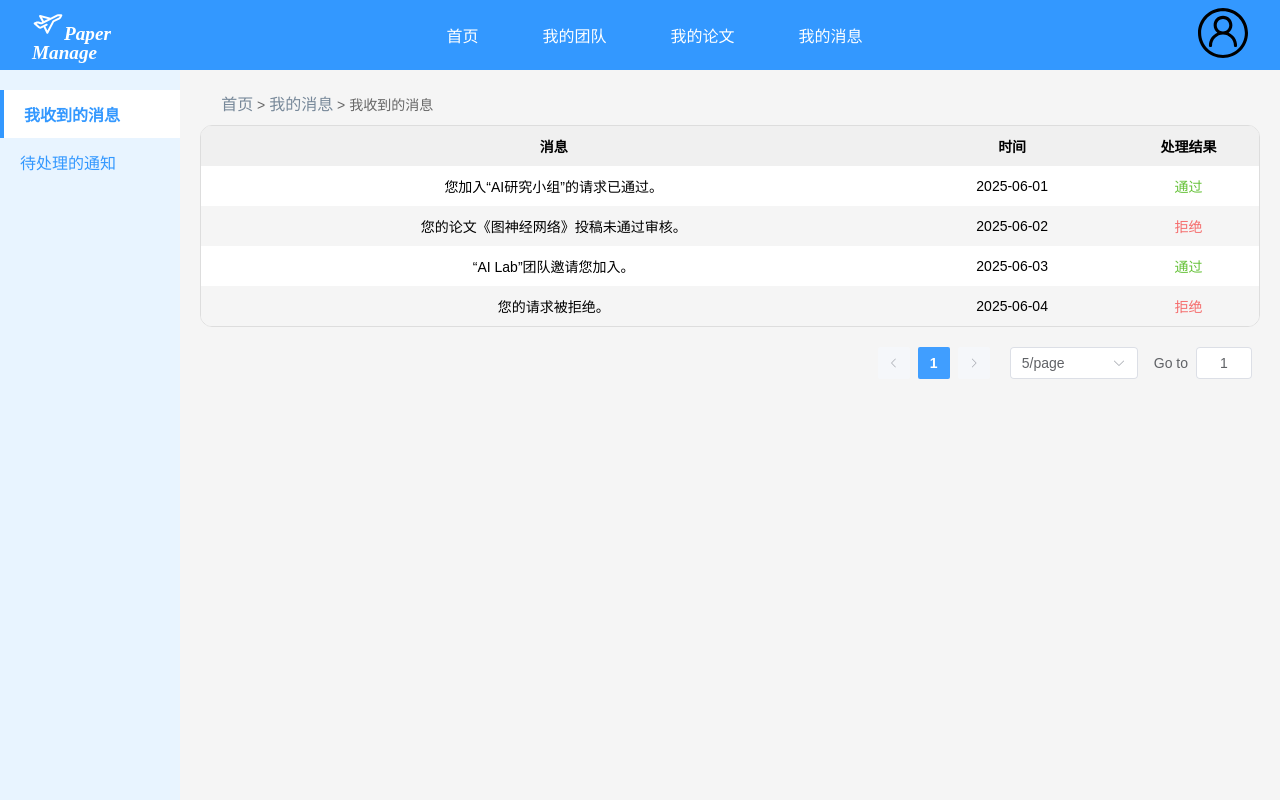
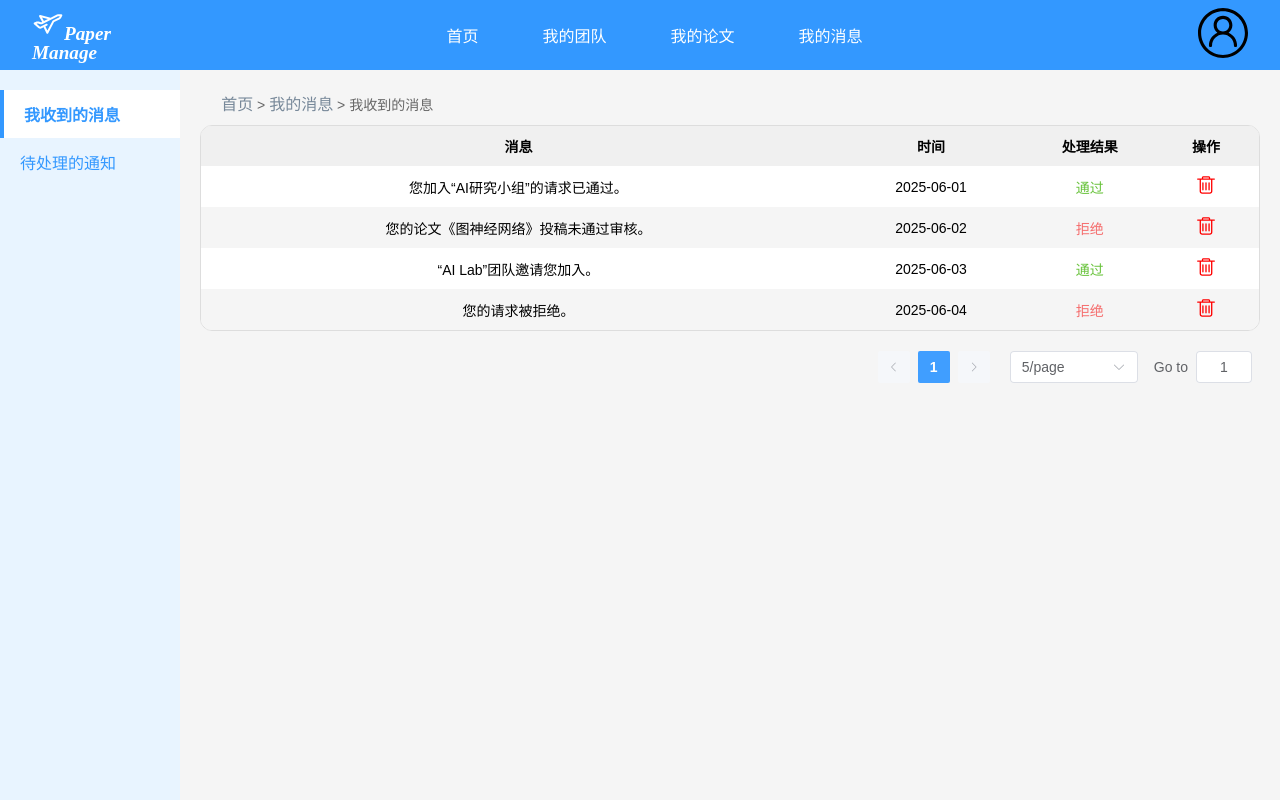
Before and after one commit to NingNZ/Paper-Manage-System, a Vue app in the folder vueProject/: page /notice in a window 1280 px wide. Both pictures are taken after a click on the element "我收到的消息". Built offline with nearby package versions, Linux system fonts and the light colour scheme; what particles.vue3 would draw is missing.

Commit message:
优化我的通知界面

```diff
--- a/vueProject/package.json
+++ b/vueProject/package.json
@@ -10,6 +10,7 @@
   },
   "dependencies": {
     "axios": "^1.9.0",
+    "echarts": "^5.6.0",
     "element-plus": "^2.9.10",
     "file-saver": "^2.0.5",
     "particles.vue3": "^2.12.0",
--- a/vueProject/pages/MyNotices.vue
+++ b/vueProject/pages/MyNotices.vue
@@ -30,7 +30,8 @@
         </div>
 
         <div class="table-wrapper">
-          <table class="custom-table">
+          <!-- 表格头部 -->
+          <table v-if="hasItems" class="custom-table">
             <thead>
               <tr v-if="activeSidebar === '待处理的通知'">
                 <th class="message-col">消息</th>
@@ -42,37 +43,59 @@
                 <th class="message-col">消息</th>
                 <th class="time-col">时间</th>
                 <th class="status-col">处理结果</th>
+                <th class="action-col">操作</th>
               </tr>
             </thead>
             <tbody>
               <tr v-for="(item, index) in pagedItems" :key="index" :class="index % 2 === 0 ? 'even-row' : 'odd-row'">
+                <!-- 待处理通知 -->
                 <template v-if="activeSidebar === '待处理的通知'">
                   <td class="message-col">{{ item.message }}</td>
                   <td class="time-col">{{ formatDate(item.time) }}</td>
-                  <td class="status-col">
-                    <span :class="statusClass(item.status)">{{ item.status }}</span>
-                  </td>
+                  <td class="status-col"><span class="status-gray">未处理</span></td>
                   <td class="action-col">
-                    <el-button size="small" type="success" plain>通过</el-button>
-                    <el-button size="small" type="danger" plain>拒绝</el-button>
+                    <el-button size="small" type="success" plain @click="handleDecision(index, '通过')">通过</el-button>
+                    <el-button size="small" type="danger" plain @click="handleDecision(index, '拒绝')">拒绝</el-button>
                   </td>
                 </template>
+
+                <!-- 我收到的消息 -->
                 <template v-else>
                   <td class="message-col">{{ item.message }}</td>
                   <td class="time-col">{{ formatDate(item.time) }}</td>
                   <td class="status-col">
                     <span :class="resultClass(item.result)">{{ item.result }}</span>
                   </td>
+                  <td class="action-col">
+                    <img
+                      src="../assets/delete.svg"
+                      alt="删除"
+                      class="icon-action"
+                      @click="handleDelete(item)"
+                    />
+                  </td>
                 </template>
               </tr>
             </tbody>
           </table>
+
+          <!-- 空数据时提示 -->
+          <div v-else class="empty-text">
+            <template v-if="activeSidebar === '待处理的通知'">
+              您没有未处理的通知
+            </template>
+            <template v-else>
+              您还没有收到任何消息
+            </template>
+          </div>
         </div>
 
+        <!-- 分页 -->
         <el-pagination
+          v-if="hasItems"
           background
           layout="prev, pager, next, sizes, jumper"
-          :total="activeSidebar === '待处理的通知' ? noticeList.length : receivedList.length"
+          :total="totalItems"
           :page-size="pageSize"
           :current-page="currentPage"
           @current-change="handlePageChange"
@@ -98,41 +121,34 @@ const setActive = (val) => {
   currentPage.value = 1
 }
 
-// 模拟数据
-const noticeList = [
-  { message: '《AI研究进展》申请加入您的团队“AI研究小组”', time: '2025-06-01 10:30', status: '未处理' },
-  { message: '《图神经网络》申请加入您的团队“图智能”', time: '2025-06-02 11:00', status: '已通过' },
-  { message: '《Transformer结构优化》协作请求待处理', time: '2025-06-03 14:45', status: '已拒绝' },
-  { message: '《神经网络安全性分析》加入请求', time: '2025-06-04 16:20', status: '未处理' },
-  { message: '《大模型压缩》希望参与您的研究团队', time: '2025-06-05 09:50', status: '已拒绝' },
-]
+const noticeList = ref([
+  { message: '《AI研究进展》申请加入您的团队“AI研究小组”', time: '2025-06-01 10:30' },
+  { message: '《图神经网络》申请加入您的团队“图智能”', time: '2025-06-02 11:00' },
+  { message: '《Transformer结构优化》协作请求待处理', time: '2025-06-03 14:45' },
+  { message: '《神经网络安全性分析》加入请求', time: '2025-06-04 16:20' },
+  { message: '《大模型压缩》希望参与您的研究团队', time: '2025-06-05 09:50' }
+])
 
-const receivedList = [
+const receivedList = ref([
   { message: '您加入“AI研究小组”的请求已通过。', time: '2025-06-01 10:10', result: '通过' },
   { message: '您的论文《图神经网络》投稿未通过审核。', time: '2025-06-02 12:00', result: '拒绝' },
   { message: '“AI Lab”团队邀请您加入。', time: '2025-06-03 13:30', result: '通过' },
-  { message: '您的请求被拒绝。', time: '2025-06-04 15:00', result: '拒绝' },
-]
+  { message: '您的请求被拒绝。', time: '2025-06-04 15:00', result: '拒绝' }
+])
 
-// 分页逻辑
 const pagedItems = computed(() => {
-  const list = activeSidebar.value === '待处理的通知' ? noticeList : receivedList
+  const list = activeSidebar.value === '待处理的通知' ? noticeList.value : receivedList.value
   const start = (currentPage.value - 1) * pageSize.value
   return list.slice(start, start + pageSize.value)
 })
 
-// 格式化时间为 YYYY-MM-DD
-const formatDate = (datetime) => {
-  return datetime.split(' ')[0]
-}
+const totalItems = computed(() => {
+  return activeSidebar.value === '待处理的通知' ? noticeList.value.length : receivedList.value.length
+})
 
-// 状态样式绑定
-const statusClass = (status) => {
-  if (status === '未处理') return 'status-gray'
-  if (status === '已通过') return 'status-green'
-  if (status === '已拒绝') return 'status-red'
-  return ''
-}
+const hasItems = computed(() => totalItems.value > 0)
+
+const formatDate = (datetime) => datetime.split(' ')[0]
 
 const resultClass = (result) => {
   if (result === '通过') return 'status-green'
@@ -140,10 +156,38 @@ const resultClass = (result) => {
   return ''
 }
 
+const handleDecision = (index, decision) => {
+  const item = pagedItems.value[index]
+  const realIndex = noticeList.value.findIndex(n => n.message === item.message && n.time === item.time)
+  if (realIndex !== -1) {
+    noticeList.value.splice(realIndex, 1)
+  }
+  receivedList.value.unshift({
+    message: item.message,
+    time: item.time,
+    result: decision
+  })
+  // 处理页数变化（如果删除后当前页没有数据则回到上一页）
+  if ((currentPage.value - 1) * pageSize.value >= noticeList.value.length && currentPage.value > 1) {
+    currentPage.value--
+  }
+}
+
+const handleDelete = (item) => {
+  const index = receivedList.value.findIndex(
+    (i) => i.message === item.message && i.time === item.time && i.result === item.result
+  )
+  if (index !== -1) {
+    receivedList.value.splice(index, 1)
+  }
+  if ((currentPage.value - 1) * pageSize.value >= receivedList.value.length && currentPage.value > 1) {
+    currentPage.value--
+  }
+}
+
 const handlePageChange = (page) => {
   currentPage.value = page
 }
-
 const handleSizeChange = (size) => {
   pageSize.value = size
   currentPage.value = 1
@@ -291,4 +335,20 @@ thead {
 .status-red {
   color: #f56c6c;
 }
+
+.icon-action {
+  width: 18px;
+  height: 18px;
+  cursor: pointer;
+  transition: transform 0.2s ease;
+}
+.icon-action:hover {
+  transform: scale(1.2);
+}
+.empty-text {
+  padding: 40px;
+  text-align: center;
+  color: #999;
+  font-size: 16px;
+}
 </style>
```
Also changed, not shown: 1 other file (tests, documents, lock files or other folders).
